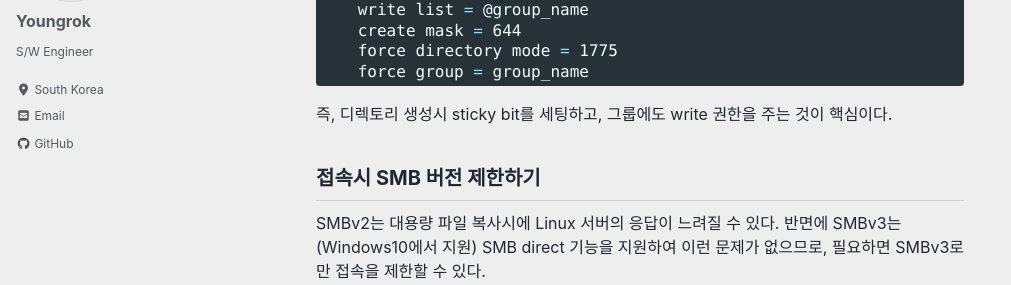
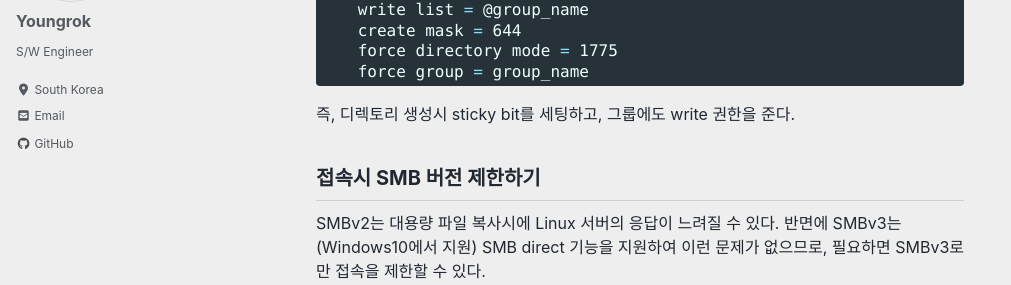
Before and after one commit to yrpark99/yrpark99.github.io, a Jekyll site: the page built from _posts/2020-01-21-samba_config.md, in a window 1280 px wide and 900 px high, scrolled down 1093 px. Shown: the part 156-441 px from the top of the window, without its empty margins (0-1011 px from the left). Built offline with Jekyll 4.4.1, drawn with Linux system fonts in a browser that asks for light colours; cached includes are drawn as plain includes; nearby versions of some CDN libraries.

````diff
--- a/_config.yml
+++ b/_config.yml
@@ -11,7 +11,7 @@
 # https://mmistakes.github.io/minimal-mistakes/docs/quick-start-guide/#installing-the-theme
 
 theme                  : "minimal-mistakes-jekyll"
-remote_theme           : "mmistakes/minimal-mistakes"
+# remote_theme           : "mmistakes/minimal-mistakes"
 minimal_mistakes_skin    : "air" # "air", "aqua", "contrast", "dark", "default", "dirt", "neon", "mint", "plum", "sunrise"
 
 # Site Settings
--- a/_posts/2020-01-21-samba_config.md
+++ b/_posts/2020-01-21-samba_config.md
@@ -44,7 +44,7 @@ map archive = no
     force directory mode = 1775
     force group = group_name
 ```
-즉, 디렉토리 생성시 sticky bit를 세팅하고, 그룹에도 write 권한을 주는 것이 핵심이다.
+즉, 디렉토리 생성시 sticky bit를 세팅하고, 그룹에도 write 권한을 준다.
 
 ## 접속시 SMB 버전 제한하기
 SMBv2는 대용량 파일 복사시에 Linux 서버의 응답이 느려질 수 있다. 반면에 SMBv3는 (Windows10에서 지원) SMB direct 기능을 지원하여 이런 문제가 없으므로, 필요하면 SMBv3로만 접속을 제한할 수 있다.
````
Also changed, not shown: _posts/2019-10-09-blog_jekyll.md (renamed from _posts/2019-10-09-first.md).
